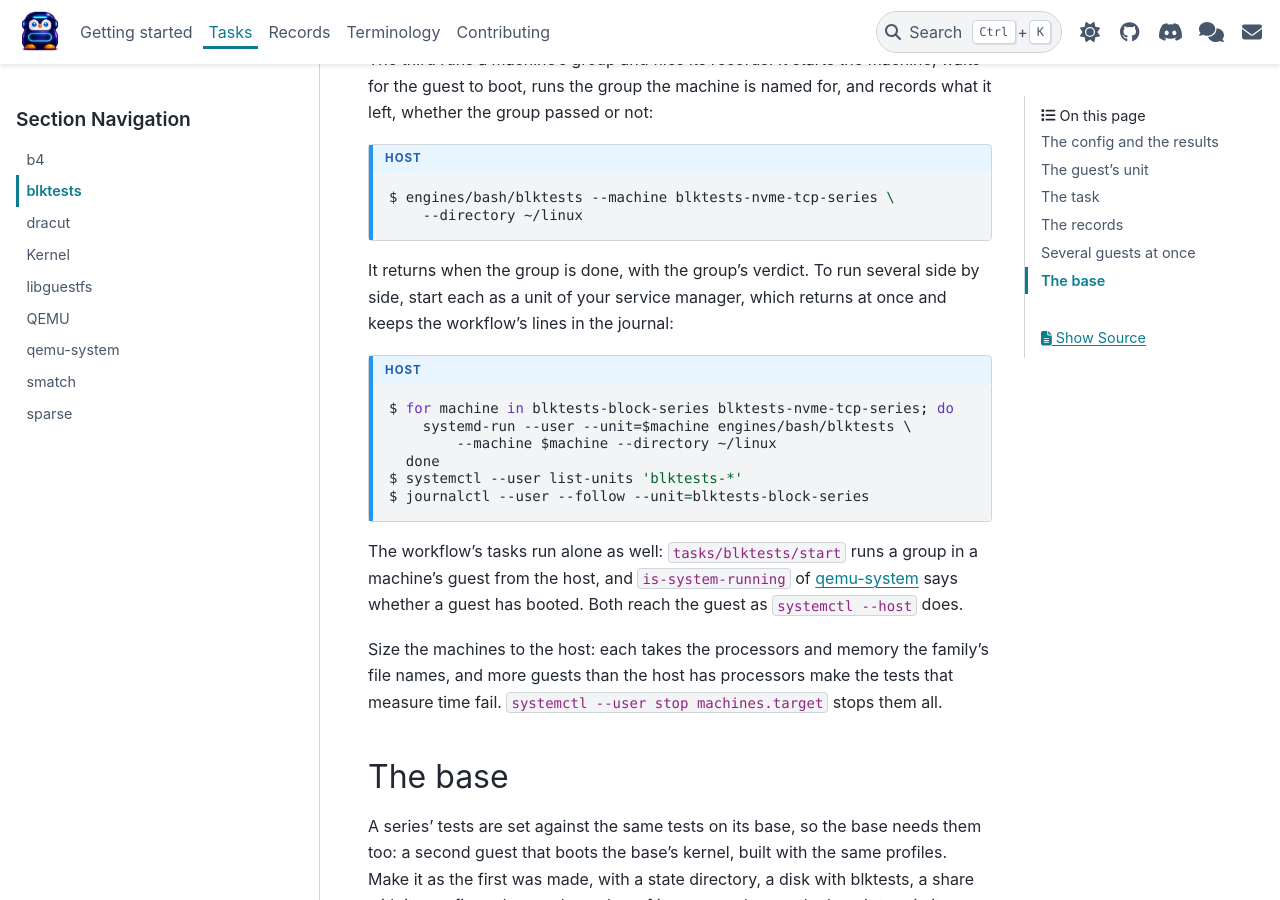
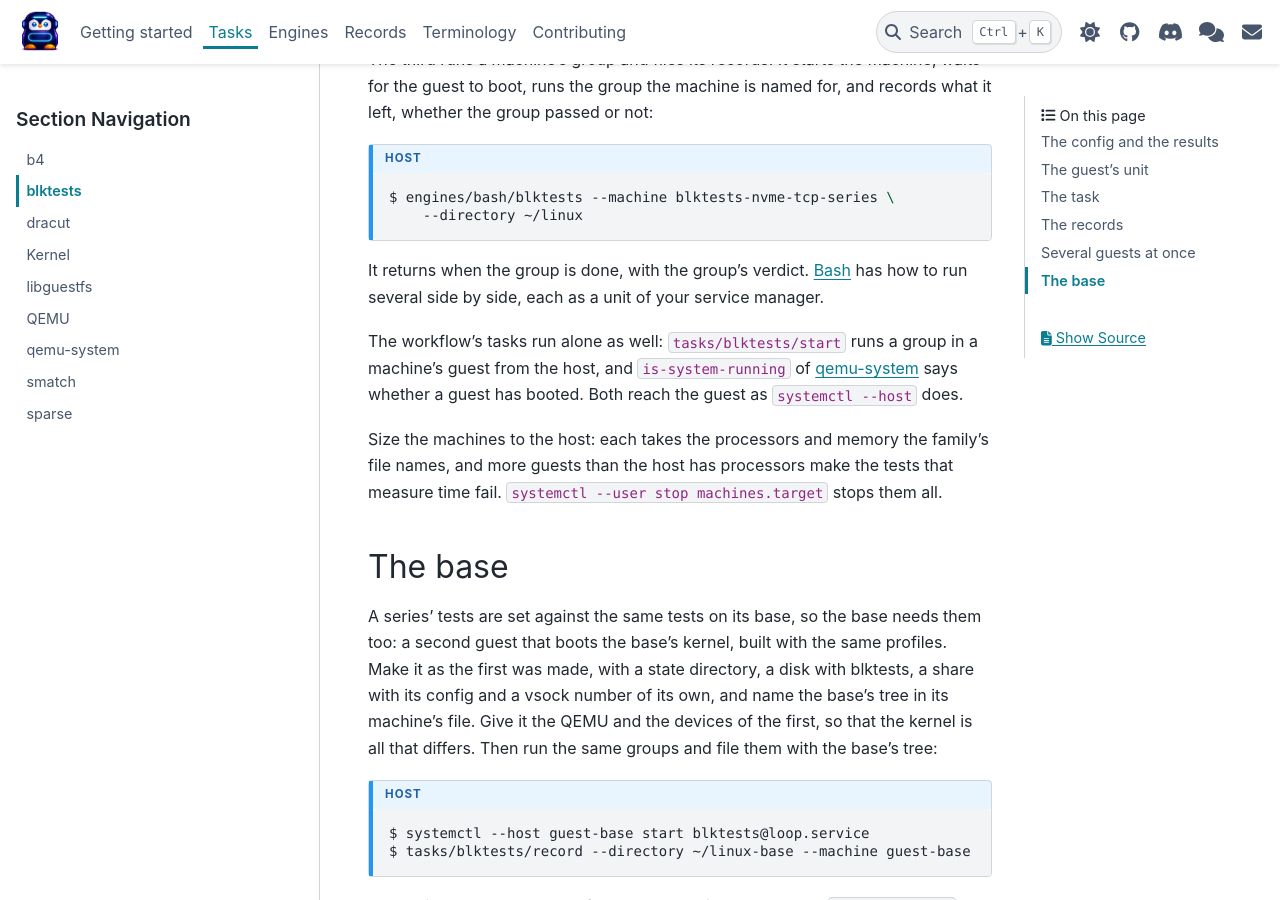
Before and after one commit to linux-kdevops/kdevops-ng, a Sphinx documentation site: the page built from docs/tasks/blktests.rst, in a window 1280 px wide and 900 px high, scrolled down 5128 px. Built offline with Sphinx 7.4.7 and the PyData theme 0.15.4, drawn with Linux system fonts in a browser that asks for light colours.

Commit message:
docs: add a page for the engines, and the Bash one
The workflows were told of only on blktests' page, with the line that
runs one as a unit of the service manager. That line gave the unit
none of the caller's PATH, so a tool in ~/.local/bin, as kresults'
readers are, is not found: it now takes --setenv=PATH.

Signed-off-by: Daniel Gomez <da.gomez@kernel.org>

```diff
--- a/docs/index.rst
+++ b/docs/index.rst
@@ -22,6 +22,7 @@ Community
 
    getting-started/index
    tasks/index
+   engines/index
    records
    terms
    contributing/index
--- a/docs/tasks/blktests.rst
+++ b/docs/tasks/blktests.rst
@@ -278,20 +278,9 @@ passed or not:
    $ engines/bash/blktests --machine blktests-nvme-tcp-series \
        --directory ~/linux
 
-It returns when the group is done, with the group's verdict. To run
-several side by side, start each as a unit of your service manager,
-which returns at once and keeps the workflow's lines in the journal:
-
-.. code-block:: console
-   :caption: host
-   :class: cmd-host
-
-   $ for machine in blktests-block-series blktests-nvme-tcp-series; do
-       systemd-run --user --unit=$machine engines/bash/blktests \
-           --machine $machine --directory ~/linux
-     done
-   $ systemctl --user list-units 'blktests-*'
-   $ journalctl --user --follow --unit=blktests-block-series
+It returns when the group is done, with the group's verdict.
+:doc:`/engines/bash` has how to run several side by side, each as a
+unit of your service manager.
 
 The workflow's tasks run alone as well:
 :src:`tasks/blktests/start` runs a group in a machine's guest from the
```
Also changed, not shown: docs/engines/bash.rst (added, +108 -0 lines), docs/engines/index.rst (added, +18 -0 lines).
